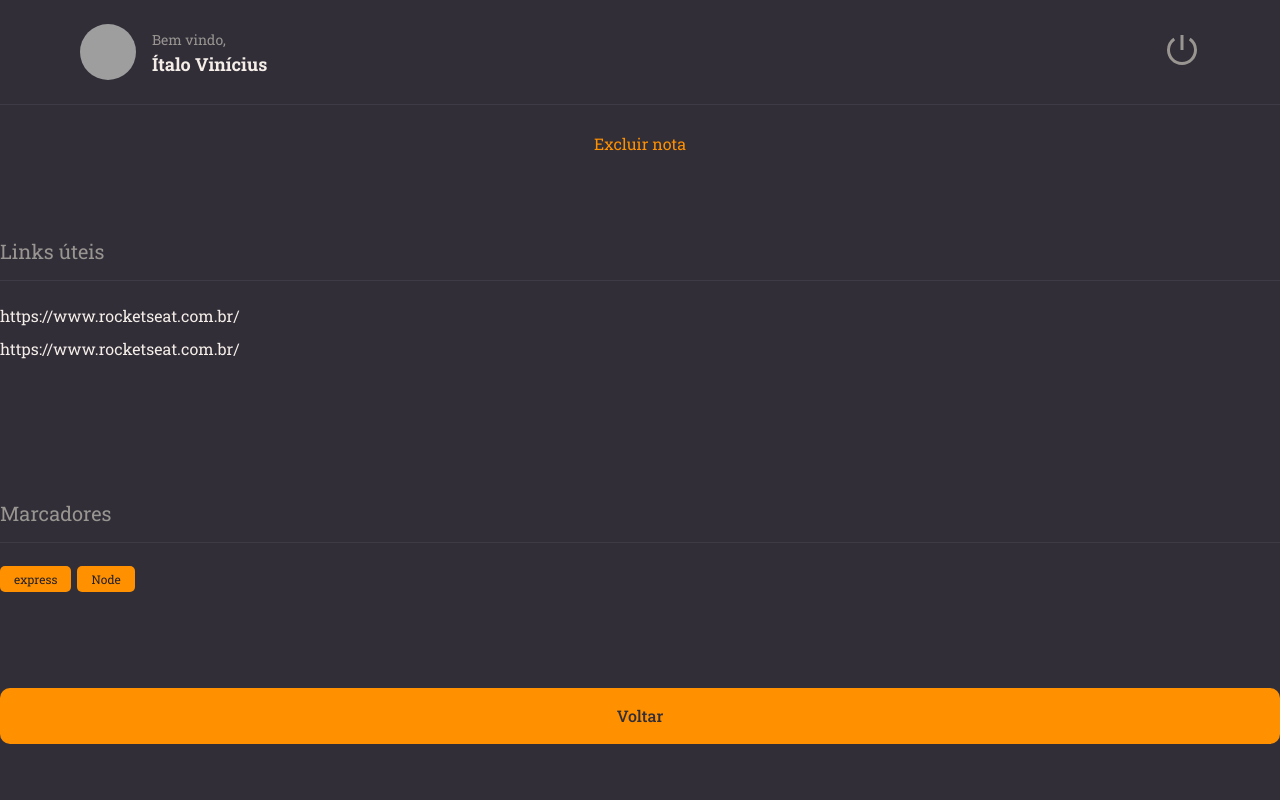
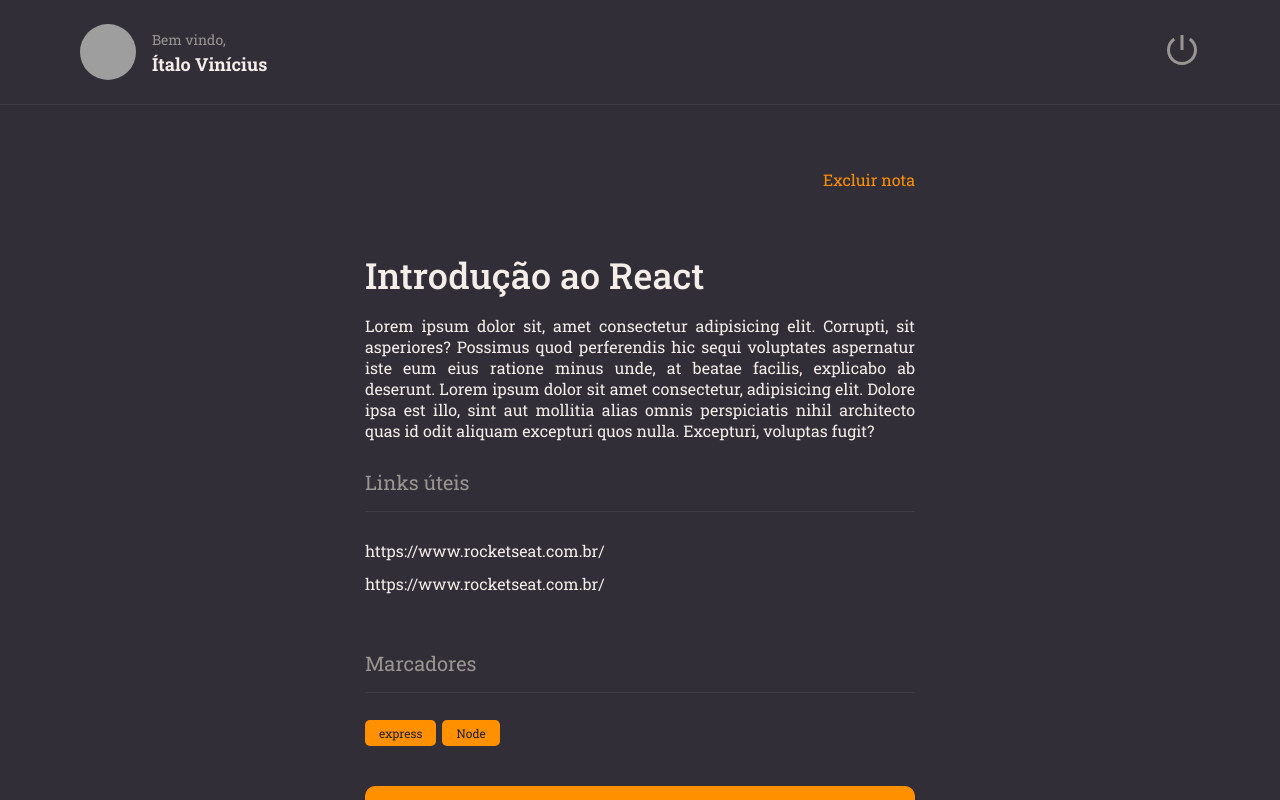
Before and after one commit to Italovini223/rocketnotes-frontend, a React (Vite) app: page / in a window 1280 px wide. Built offline with nearby package versions, Linux system fonts and the light colour scheme; grey boxes are pictures that could not be loaded.

Commit message:
✨ feat: code in finalizando detalhes classroom

```diff
--- a/src/components/section/styles.js
+++ b/src/components/section/styles.js
@@ -1,7 +1,7 @@
 import styled from 'styled-components';
 
 export const Container = styled.section`
-  margin: 56px 0 28px;
+  margin: 28px 0;
 
   > h2 {
     border-bottom-width: 1px;
@@ -9,7 +9,7 @@
     border-bottom-color: ${({theme}) => theme.COLORS.BACKGROUND_700};
 
     padding-bottom: 16px;
-    margin-bottom: 24px;
+    margin-bottom: 28px;
 
     color: ${({theme}) => theme.COLORS.GRAY_100};
     font-size: 20px;
--- a/src/pages/Details/index.jsx
+++ b/src/pages/Details/index.jsx
@@ -1,4 +1,4 @@
-import { Container, Links } from "./styles";
+import { Container, Links, Content } from "./styles";
 
 import { Header } from "../../components/Header";
 import { Button } from "../../components/Button";
@@ -12,7 +12,20 @@
   return(
     <Container>
       <Header />
+      <main>
+        <Content>
           <ButtonText title="Excluir nota" />
+
+          <h1>Introdução ao React</h1>
+          <p>
+            Lorem ipsum dolor sit, amet consectetur adipisicing elit. Corrupti,
+            sit asperiores? Possimus quod perferendis hic sequi voluptates aspernatur
+            iste eum eius ratione minus unde, at beatae facilis, explicabo ab
+            deserunt.
+            Lorem ipsum dolor sit amet consectetur, adipisicing elit. Dolore ipsa est
+            illo, sint aut mollitia alias omnis perspiciatis nihil architecto quas id
+            odit aliquam excepturi quos nulla. Excepturi, voluptas fugit?
+          </p>
           <Section title="Links úteis">
             <Links>
               <li><a href="#">https://www.rocketseat.com.br/</a></li>
@@ -24,6 +37,8 @@
             <Tags title="Node" />
           </Section>
           <Button title="Voltar"/>
+        </Content>
+      </main>
     </Container>
   )
 }
--- a/src/pages/Details/styles.js
+++ b/src/pages/Details/styles.js
@@ -9,6 +9,12 @@
   grid-template-areas:
   "header"
   "content";
+
+  > main {
+    grid-area: content;
+    overflow-y: scroll;
+    padding: 64px 0;
+  }
 `;
 
 export const Links = styled.ul`
@@ -22,3 +28,27 @@
     }
   }
 `;
+
+export const Content = styled.div`
+  max-width: 550px;
+  margin: 0 auto;
+
+  display: flex;
+  flex-direction: column;
+
+  > button:first-child{
+    align-self: end;
+  }
+
+  > h1 {
+    font-size: 36px;
+    font-weight: 500;
+    padding-top: 61px;
+  }
+
+  > p {
+    font-size: 16px;
+    margin-top: 16px;
+    text-align: justify;
+  }
+`;
```
Lines whose indentation alone changed are shown as unchanged.
